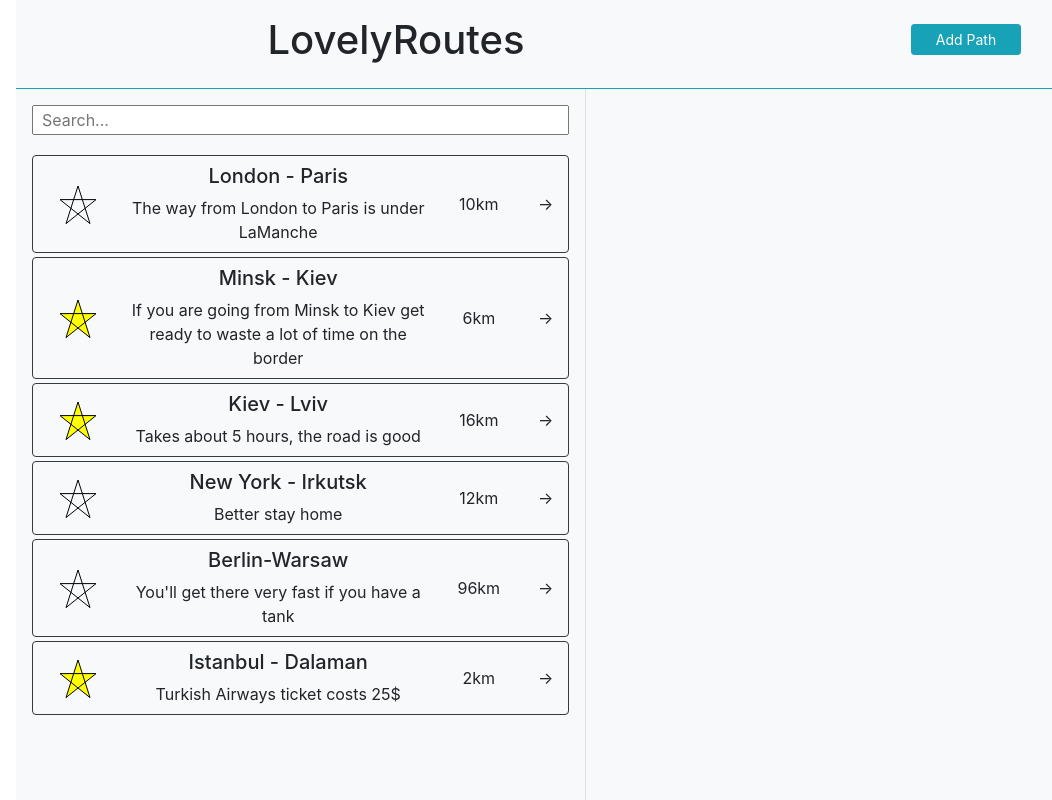
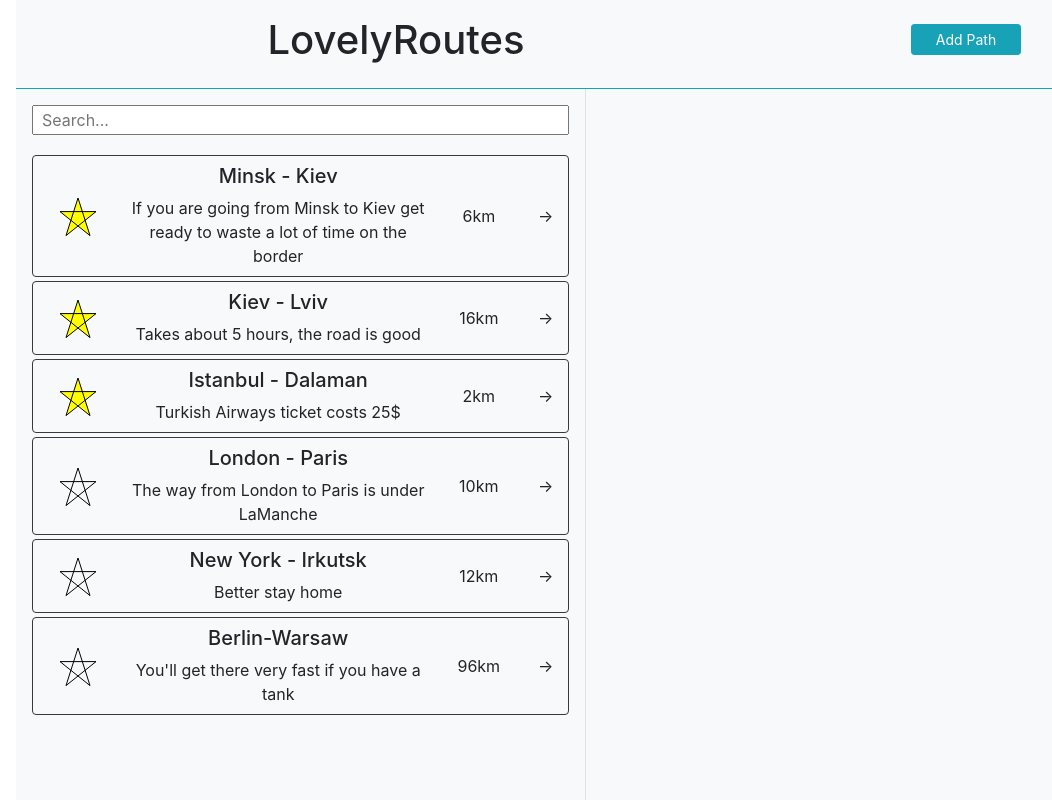
Before and after one commit to ivan-kolesen/lovely-routes, a React (Create React App) app: page / in a window 1280 px wide. Shown: the whole page, without its empty margins (54-1106 px from the left). Built offline with nearby package versions, Linux system fonts and the light colour scheme.

Commit message:
feat: add sort of favorite and common routes

```diff
--- a/src/Routes.jsx
+++ b/src/Routes.jsx
@@ -3,7 +3,9 @@ import Route from "./Route";
 
 class Routes extends Component {
   render() {
-    let routes = this.props.routes;
+    let routes = this.props.routes.sort(
+      (a, b) => b.isFavourite - a.isFavourite
+    );
     return (
       <div className="flex-grow-1" style={{ overflow: "scroll" }}>
         {routes.map(route => {
```
